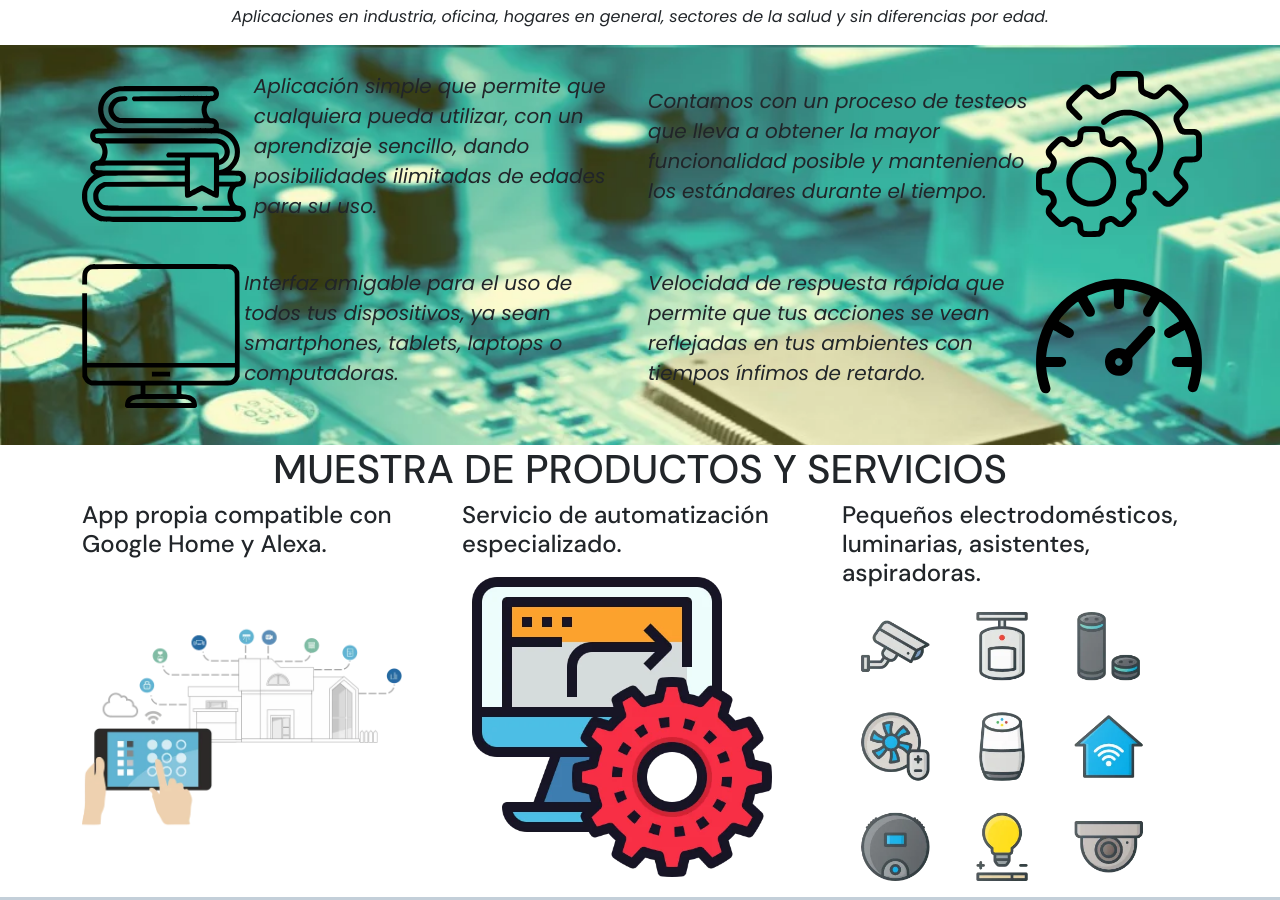
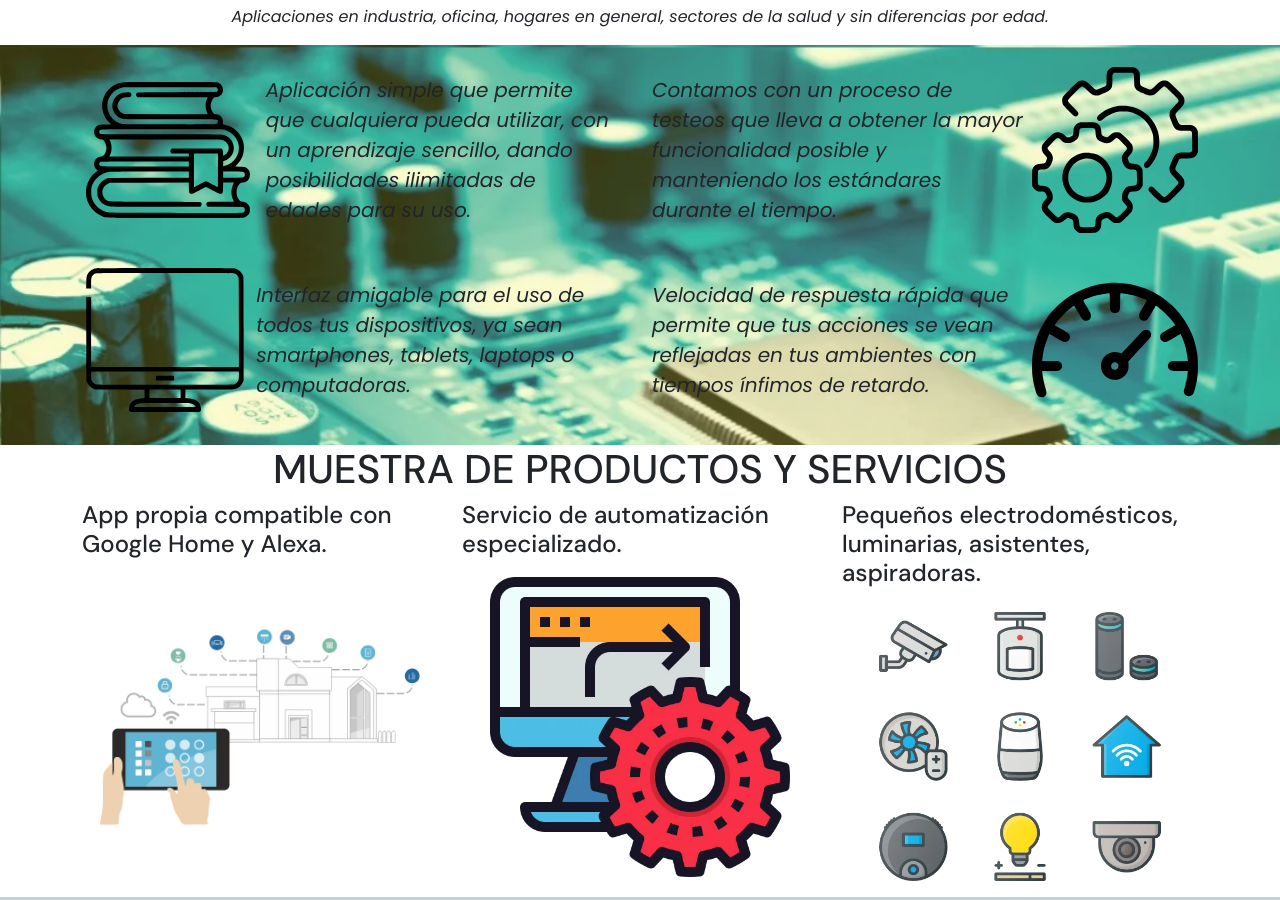
Before and after one commit to DaniConrad/CoderProject, a plain HTML site: page index.html in a window 1280 px wide. Shown: the part 870-1770 px from the top of the page. Drawn offline with nearby package versions, Linux system fonts and the light colour scheme.

Commit message:
Se agregan margin para los items.

```diff
--- a/index.html
+++ b/index.html
@@ -119,24 +119,24 @@
     <div class="container d-flex">
       <div class="row row-cols-2 justify-content-around">
         <div class="col d-flex justify-content-center col-lg-6 col-md-12 col-sm-12 col-12 index-sec2-item">
-          <img src="src/img/index/books.svg" alt="libros muestra simplicidad" title="books" class="index-sec2-img">
-          <p class="d-flex align-items-center fs-5 p-2 index-sec2-text">Aplicación simple que permite que cualquiera pueda utilizar, con
+          <img src="src/img/index/books.svg" alt="libros muestra simplicidad" title="books" class="index-sec2-img m-1">
+          <p class="d-flex align-items-center fs-5 p-2 index-sec2-text m-1">Aplicación simple que permite que cualquiera pueda utilizar, con
             un aprendizaje sencillo, dando posibilidades ilimitadas de edades para su uso.</p>
         </div>
         <div class="col d-flex justify-content-center fs-5 p-2 col-lg-6 col-md-12 col-sm-12 col-12 index-sec2-item">
-          <p class="d-flex align-items-center index-sec2-text">Contamos con un proceso de testeos que lleva a obtener la mayor
+          <p class="d-flex align-items-center index-sec2-text m-1">Contamos con un proceso de testeos que lleva a obtener la mayor
             funcionalidad posible y manteniendo los estándares durante el tiempo.</p>
-          <img src="src/img/index/funcionality (1).svg" alt="engranajes trabajo correcto" title="funcionality" class="index-sec2-img">
+          <img src="src/img/index/funcionality (1).svg" alt="engranajes trabajo correcto" title="funcionality" class="index-sec2-img m-1">
         </div>
         <div class="col d-flex justify-content-center fs-5 p-2 col-lg-6 col-md-12 col-sm-12 col-12 index-sec2-item">
-          <img src="src/img/index/lcd (1).svg" alt="Monitor de interfaz" title="Monitor" class="index-sec2-img">
-          <p class="d-flex align-items-center index-sec2-text">Interfaz amigable para el uso de todos tus dispositivos, ya sean
+          <img src="src/img/index/lcd (1).svg" alt="Monitor de interfaz" title="Monitor" class="index-sec2-img m-1">
+          <p class="d-flex align-items-center index-sec2-text m-1">Interfaz amigable para el uso de todos tus dispositivos, ya sean
             smartphones, tablets, laptops o computadoras.</p>
         </div>
         <div class="col d-flex justify-content-center fs-5 p-2 col-lg-6 col-md-12 col-sm-12 col-12 index-sec2-item">
-          <p class="d-flex align-items-center index-sec2-text">Velocidad de respuesta rápida que permite que tus acciones se vean
+          <p class="d-flex align-items-center index-sec2-text m-1">Velocidad de respuesta rápida que permite que tus acciones se vean
             reflejadas en tus ambientes con tiempos ínfimos de retardo.</p>
-          <img src="src/img/index/velocimeter (1).svg" alt="velocimetro funciona rapido" title="velocimeter" class="index-sec2-img">
+          <img src="src/img/index/velocimeter (1).svg" alt="velocimetro funciona rapido" title="velocimeter" class="index-sec2-img m-1">
         </div>
       </div>
     </div>
@@ -155,17 +155,17 @@
     </div>
     <div class="container">
       <div class="row">
-        <div class="col col-lg-4 col-md-12 col-sm-12 col-12">
+        <div class="col col-lg-4 col-md-12 col-sm-12 col-12 d-flex flex-column align-items-center">
           <h4 class="index-sec3-h4 conectivity-title">App propia compatible con Google Home y Alexa.</h4>
           <img src="./src/img/index/conectivity.webp" alt="Aplicación" title="Aplicación"
             class="index-sec3-img-conectivity index-sec3-img">
         </div>
-        <div class="col col-lg-4 col-md-12 col-sm-12 col-12">
+        <div class="col col-lg-4 col-md-12 col-sm-12 col-12 d-flex flex-column align-items-center">
           <h4 class="index-sec3-h4 automatic-title">Servicio de automatización especializado.</h4>
           <img src="./src/img/index/automatic.webp" alt="Automático" title="Automático"
             class="index-sec3-img-automatic index-sec3-img">
         </div>
-        <div class="col col-lg-4 col-md-12 col-sm-12 col-12">
+        <div class="col col-lg-4 col-md-12 col-sm-12 col-12 d-flex flex-column align-items-center">
           <h4 class="index-sec3-h4 accesories-title">Pequeños electrodomésticos, luminarias, asistentes, aspiradoras.
           </h4>
           <img src="./src/img/index/accesories.webp" alt="Accesorios cafeteras aspiradoras" title="Accesorios"
@@ -203,7 +203,7 @@
           </nav>
           <div class="footer-map">
           <iframe
-            src="https://www.google.com/maps/embed?pb=!1m18!1m12!1m3!1d6840.435967660579!2d115.8102718286733!3d-0.2380203040691119!2m3!1f0!2f0!3f0!3m2!1i1024!2i768!4f13.1!3m3!1m2!1s0x2df7f3006b329d31%3A0xdb85097c184b60f1!2sLaboratorium%20Klinik%20Permata!5e0!3m2!1ses!2sar!4v1633481875051!5m2!1ses!2sar"
+          rel="preconnect" src="https://www.google.com/maps/embed?pb=!1m18!1m12!1m3!1d6840.435967660579!2d115.8102718286733!3d-0.2380203040691119!2m3!1f0!2f0!3f0!3m2!1i1024!2i768!4f13.1!3m3!1m2!1s0x2df7f3006b329d31%3A0xdb85097c184b60f1!2sLaboratorium%20Klinik%20Permata!5e0!3m2!1ses!2sar!4v1633481875051!5m2!1ses!2sar"
             width="250" height="auto" style="border:0;" allowfullscreen="" loading="lazy" class="footer-list"></iframe>
           </div>
         </div>
```
